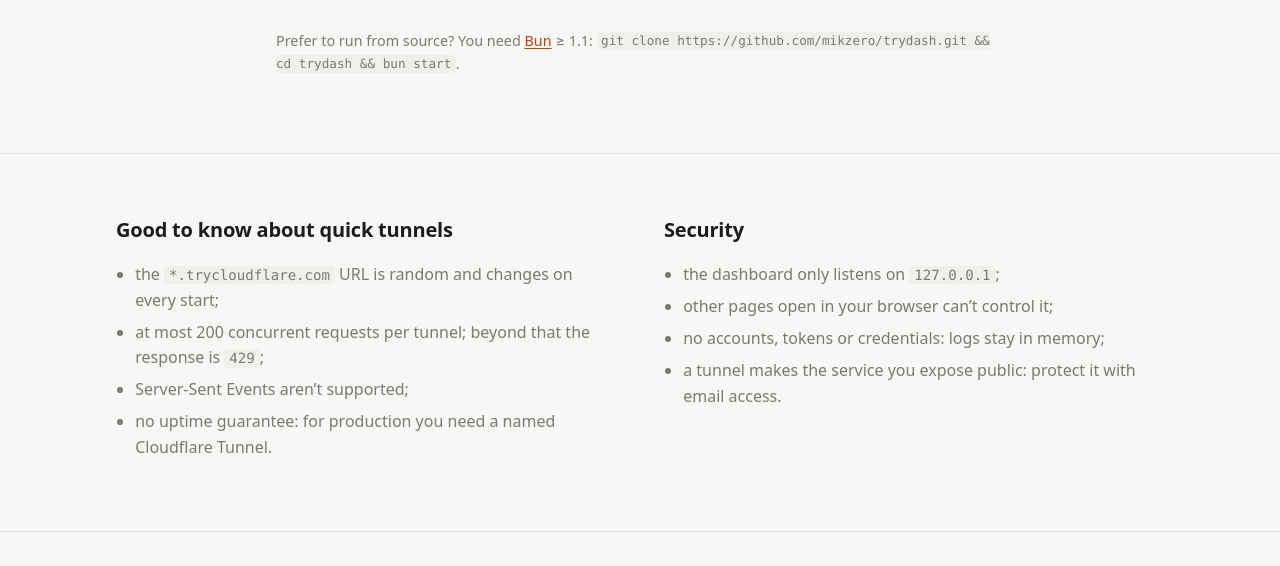
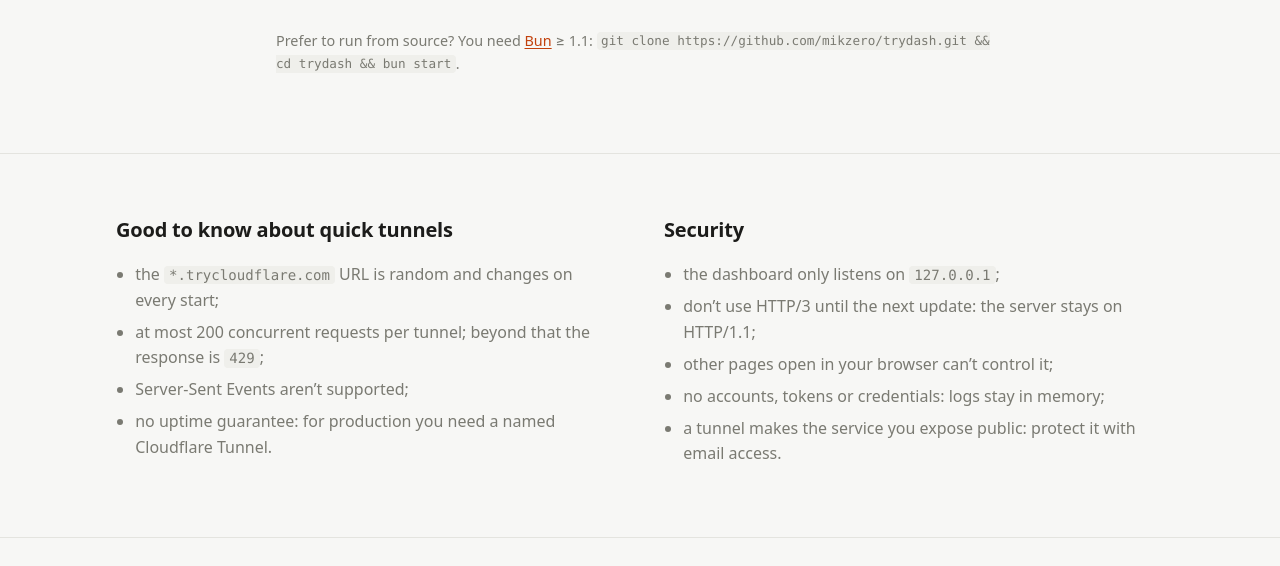
Before and after one commit to mikzero/trydash, a website: page site/index.html in a window 1280 px wide. Shown: the part 3591-4157 px from the top of the page. Drawn offline with Linux system fonts and the light colour scheme; no server answers.

Commit message:
feat(site): Inari says to leave HTTP/3 off until the next update
The security section states it in English and Italian, and she repeats it from that part of the page.

```diff
--- a/site/index.html
+++ b/site/index.html
@@ -222,7 +222,7 @@
       </div>
     </section>
 
-    <section class="notes" data-mascot="Remember: the URL changes on every start!">
+    <section class="notes" data-mascot="Don’t use HTTP/3 until the next update!">
       <div class="wrap two">
         <div>
           <h2>Good to know about quick tunnels</h2>
@@ -237,6 +237,7 @@
           <h2>Security</h2>
           <ul>
             <li>the dashboard only listens on <code>127.0.0.1</code>;</li>
+            <li>don’t use HTTP/3 until the next update: the server stays on HTTP/1.1;</li>
             <li>other pages open in your browser can’t control it;</li>
             <li>no accounts, tokens or credentials: logs stay in memory;</li>
             <li>a tunnel makes the service you expose public: protect it with email access.</li>
```
Also changed, not shown: site/it/index.html (+2 -1 lines), test/site.test.js (+7 -0 lines).
